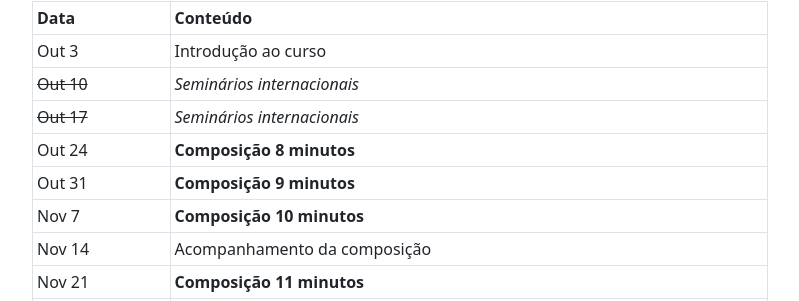
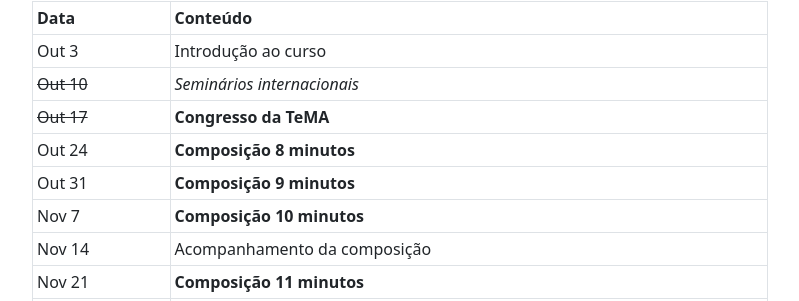
Before and after one commit to pedrokroger/pedrokroger.github.io, a Jekyll site: the page built from aulas/comp10.md, in a window 1280 px wide and 900 px high, scrolled down 1702 px. Shown: the part 231-532 px from the top of the window, without its empty margins (50-849 px from the left). Built offline with Jekyll 4.4.1, drawn with Linux system fonts in a browser that asks for light colours.

Commit message:
Atualiza cronograma

```diff
--- a/aulas/comp10.md
+++ b/aulas/comp10.md
@@ -77,7 +77,7 @@ ser modificado de acordo com a necessidade e eventualidade.
 |------------|-------------------------------------|
 | Out 3      | Introdução ao curso                 |
 | ~~Out 10~~ | *Seminários internacionais*         |
-| ~~Out 17~~ | *Seminários internacionais*         |
+| ~~Out 17~~ | **Congresso da TeMA**               |
 | Out 24     | **Composição 8 minutos**            |
 | Out 31     | **Composição 9 minutos**            |
 | Nov 7      | **Composição 10 minutos**           |
```
